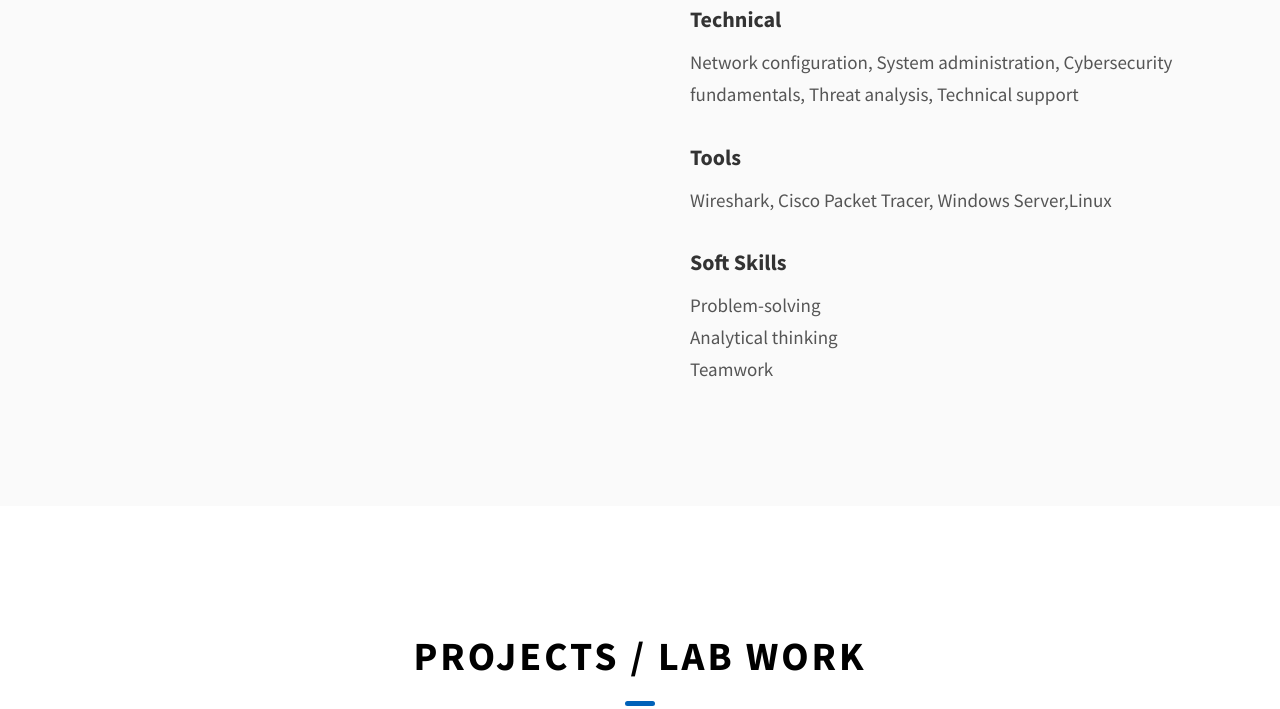
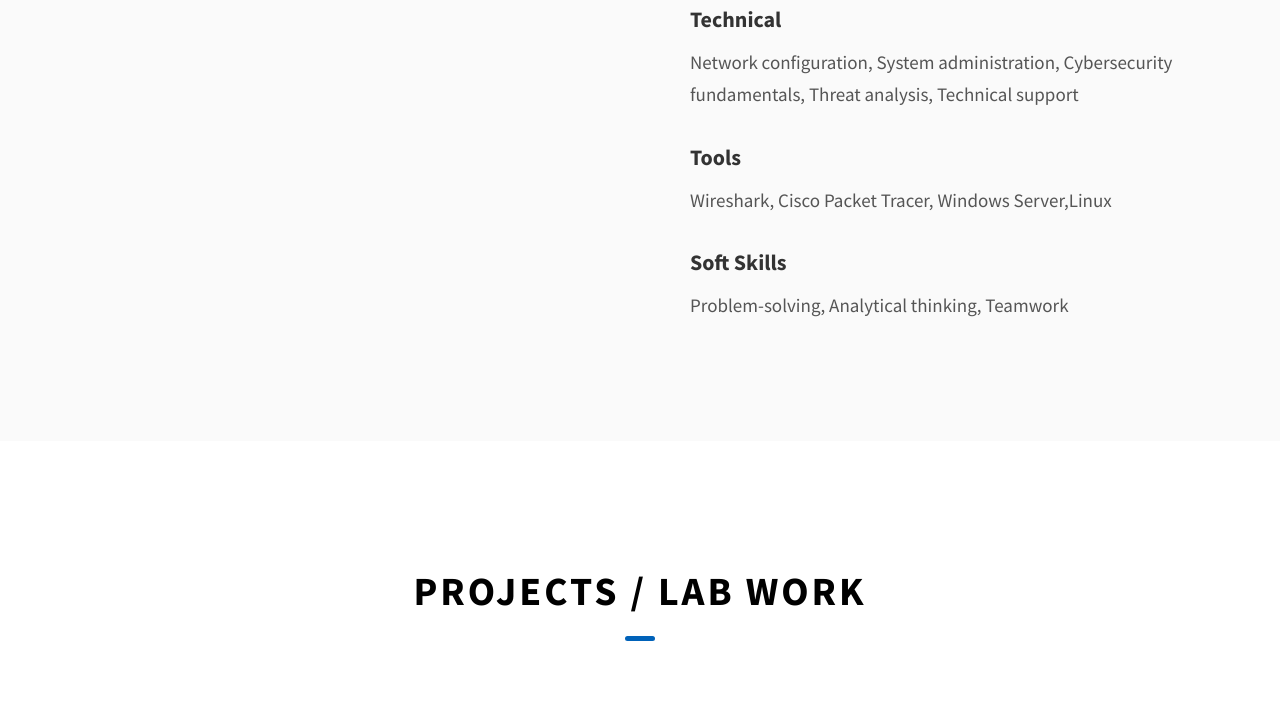
Before and after one commit to j-espinoza-2025/portfolio, a website: page index.html in a window 1280 px wide. Shown: the part 1334-2043 px from the top of the page. Drawn offline with Linux system fonts and the light colour scheme.

Commit message:
Update content: About, skills, projects and images for Joyce Espinoza

```diff
--- a/index.html
+++ b/index.html
@@ -147,9 +147,7 @@
               <div class="skills__group">
                 <h4 class="skills__group-title">Soft Skills</h4>
                 <ul class="skills__list">
-                  <li>Problem-solving</li>
-                  <li>Analytical thinking</li>
-                  <li>Teamwork</li>
+                  <li>Problem-solving, Analytical thinking, Teamwork</li>
                 </ul>
               </div>
             </div>
```
